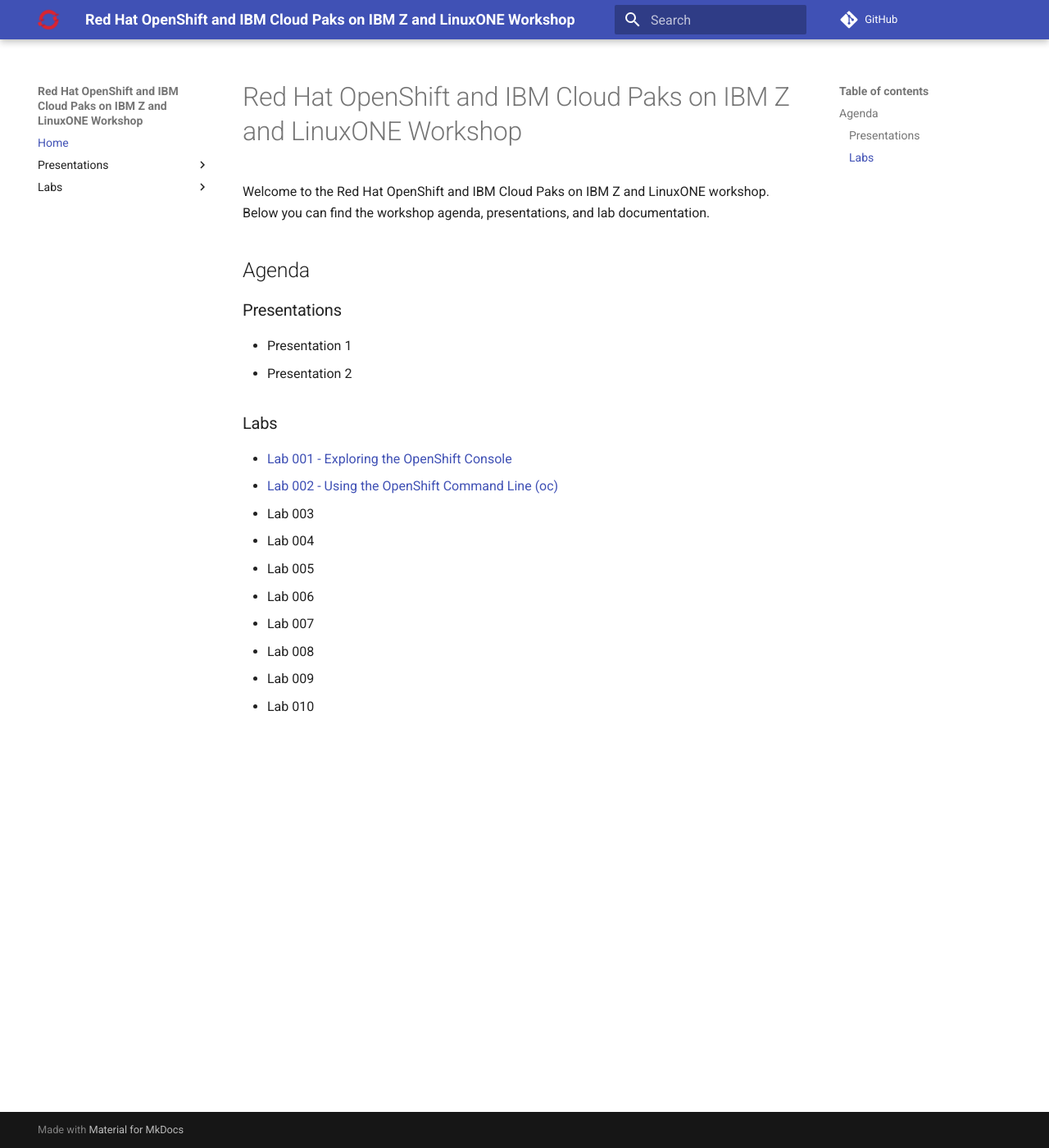
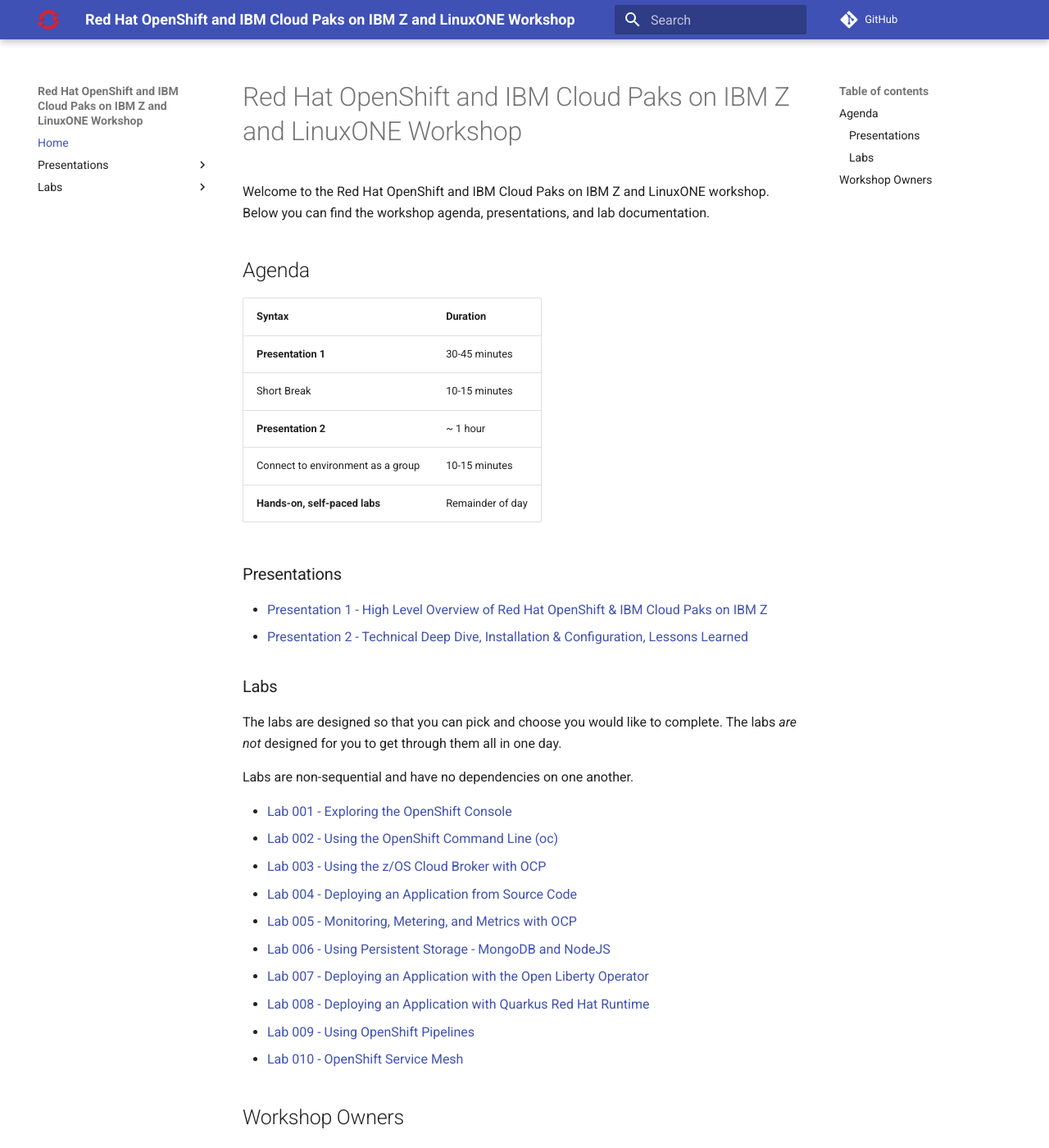
Before and after one commit to mmondics/ocp-z-workshop, an MkDocs documentation site: the page built from docs/index.md, in a window 1280 px wide and 1400 px high. Shown: the whole window at 82% size. Built offline with MkDocs 1.6.1 and Material for MkDocs 9.7.7, drawn with Linux system fonts in a browser that asks for light colours; comment, search, counter and statistics services are not loaded; some of the changed text lies outside the part shown.

Commit message:
add agenda

```diff
--- a/docs/index.md
+++ b/docs/index.md
@@ -4,20 +4,38 @@
 
 ## Agenda
 
+| Syntax       | Duration     |
+| ---                  | ---           |
+| **Presentation 1**              | 30-45 minutes   |
+| Short Break   |        10-15 minutes      |
+| **Presentation 2**           | ~ 1 hour      |
+| Connect to environment as a group           | 10-15 minutes      |
+| **Hands-on, self-paced labs**           | Remainder of day      |
+
+
 ### Presentations
 
-* Presentation 1
-* Presentation 2
+* [Presentation 1 - High Level Overview of Red Hat OpenShift & IBM Cloud Paks on IBM Z](presentation1.pdf)
+* [Presentation 2 - Technical Deep Dive, Installation & Configuration, Lessons Learned](presentation2.pdf)
 
 ### Labs
 
+The labs are designed so that you can pick and choose you would like to complete. The labs *are not* designed for you to get through them all in one day.
+
+Labs are non-sequential and have no dependencies on one another.
+
 * [Lab 001 - Exploring the OpenShift Console](lab001.md)
 * [Lab 002 - Using the OpenShift Command Line (oc)](lab002.md)
-* Lab 003
-* Lab 004
-* Lab 005
-* Lab 006
-* Lab 007
-* Lab 008
-* Lab 009
-* Lab 010
+* [Lab 003 - Using the z/OS Cloud Broker with OCP](lab003.md)
+* [Lab 004 - Deploying an Application from Source Code](lab004.md)
+* [Lab 005 - Monitoring, Metering, and Metrics with OCP](lab005.md)
+* [Lab 006 - Using Persistent Storage - MongoDB and NodeJS](lab006.md)
+* [Lab 007 - Deploying an Application with the Open Liberty Operator](lab007.md)
+* [Lab 008 - Deploying an Application with Quarkus Red Hat Runtime](lab008.md)
+* [Lab 009 - Using OpenShift Pipelines](lab009.md)
+* [Lab 010 - OpenShift Service Mesh](lab010.md)
+
+## Workshop Owners
+
+* [Matt Mondics](mailto:matt.mondics@ibm.com)
+* [Paul Novak](mailto:pwnovak@us.ibm.com)
--- a/mkdocs.yml
+++ b/mkdocs.yml
@@ -34,3 +34,6 @@
 #      strict: true
   - print-site:
       add_to_navigation: true
+
+markdown_extensions:
+  - admonition
```
